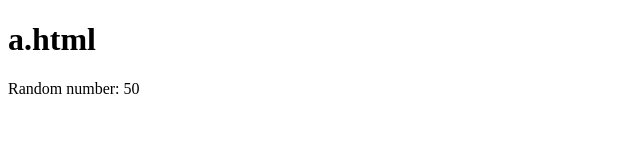
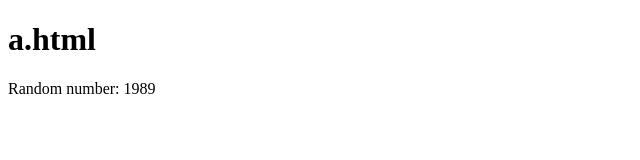
Before and after one commit to thovo/testungit, a website: page a.html in a window 1280 px wide. Shown: the full height of the page, 0-640 px from the left. Drawn offline with Linux system fonts and the light colour scheme.

Commit message:
Change to 1989

```diff
--- a/a.html
+++ b/a.html
@@ -6,6 +6,6 @@
   </head>
   <body>
     <h1>a.html</h1>
-    <span>Random number: 50</span>
+    <span>Random number: 1989</span>
   </body>
 </html>
```
